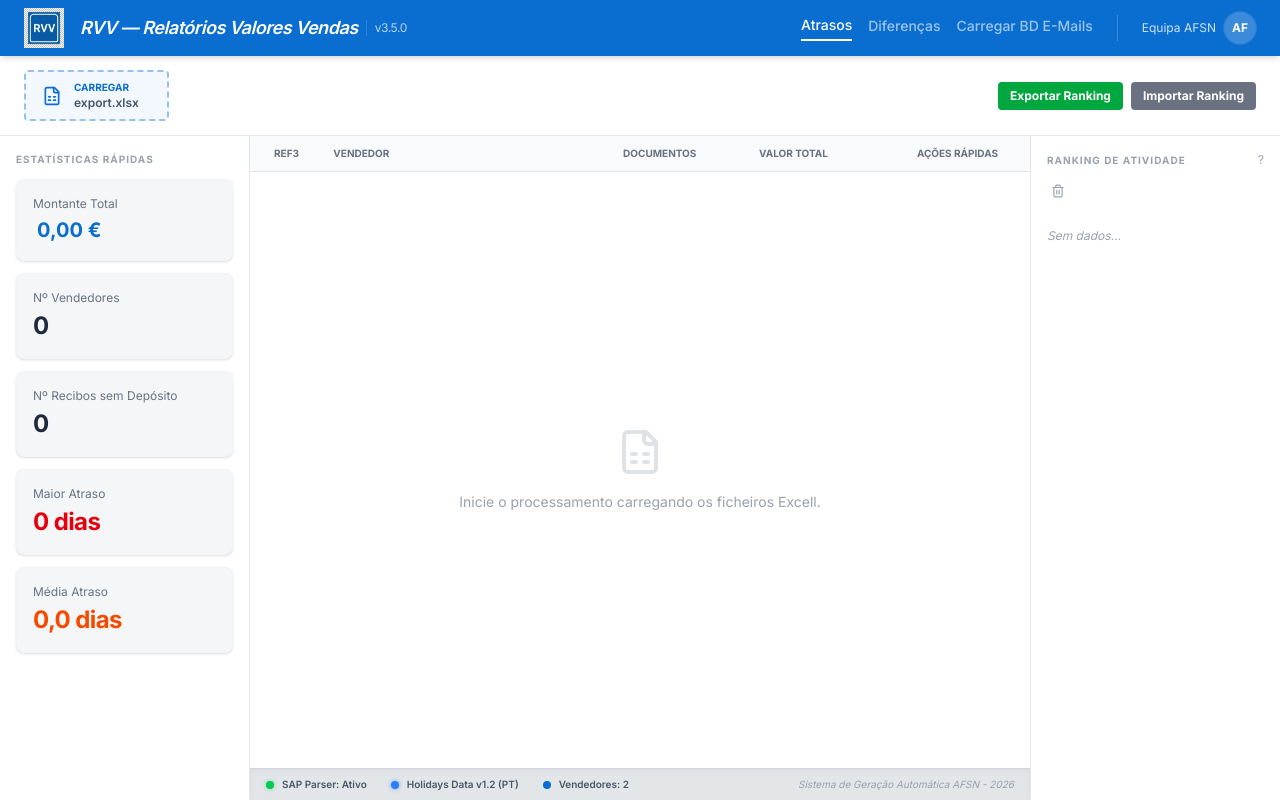
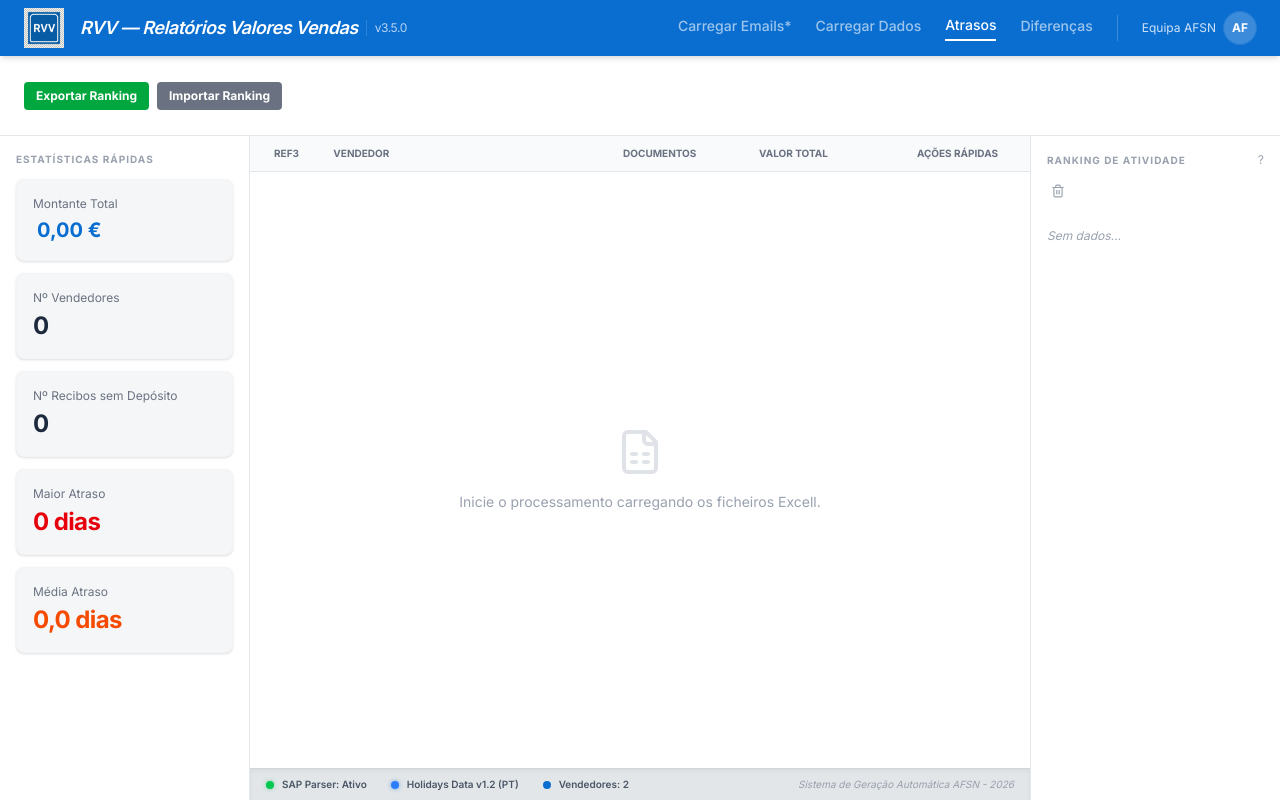
Before and after one commit to SumolCompalAFSN/relatorios-vendas, a React (Vite) app: page / in a window 1280 px wide. Built offline with nearby package versions, Linux system fonts and the light colour scheme.

Commit message:
Update App.tsx

```diff
--- a/src/App.tsx
+++ b/src/App.tsx
@@ -644,9 +644,31 @@ alert("Ranking importado com sucesso!");
         </div>
 
         <div className="flex items-center space-x-6 text-white text-sm">
-          <div className="flex space-x-4 border-r border-white/20 pr-6">
+          <div className="flex items-center space-x-6 border-r border-white/20 pr-6">
+
+  {/* ✅ Carregar Emails */}
   <button
-              onClick={() => { setMode('ATRASO'); setResults([]); }}
+    onClick={() => setImportModal(true)}
+    className="opacity-60 hover:opacity-100 font-medium pb-1 transition-all"
+  >
+    Carregar Emails*
+  </button>
+
+  {/* ✅ Carregar Dados */}
+  <label className="opacity-60 hover:opacity-100 font-medium pb-1 transition-all cursor-pointer">
+    Carregar Dados
+    <input
+      type="file"
+      className="hidden"
+      accept=".xlsx,.xls,.html"
+      onChange={handleFileChange}
+      ref={fileInputRef}
+    />
+  </label>
+
+  {/* ✅ Atrasos */}
+  <button
+    onClick={() => setMode('ATRASO')}
     className={cn(
       "opacity-90 hover:opacity-100 font-medium pb-1 transition-all",
       mode === 'ATRASO' ? "border-b-2 border-white opacity-100" : "opacity-60"
@@ -654,8 +676,10 @@ alert("Ranking importado com sucesso!");
   >
     Atrasos
   </button>
+
+  {/* ✅ Diferenças */}
   <button
-              onClick={() => { setMode('DIFERENCA'); setResults([]); }}
+    onClick={() => setMode('DIFERENCA')}
     className={cn(
       "opacity-90 hover:opacity-100 font-medium pb-1 transition-all",
       mode === 'DIFERENCA' ? "border-b-2 border-white opacity-100" : "opacity-60"
@@ -663,12 +687,7 @@ alert("Ranking importado com sucesso!");
   >
     Diferenças
   </button>
-            <button
-              onClick={() => setImportModal(true)}
-              className="opacity-60 hover:opacity-100 font-medium pb-1 transition-all"
-            >
-              Carregar BD E-Mails
-            </button>
+
 </div>
           <div className="hidden md:flex items-center space-x-2">
             <span className="opacity-80 text-xs">Equipa AFSN</span>
@@ -679,18 +698,6 @@ alert("Ranking importado com sucesso!");
 
       {/* Top Action Bar */}
       <div className="h-20 bg-white border-b border-gray-200 flex items-center px-6 justify-between shadow-sm shrink-0">
-        <div className="flex items-center space-x-4">
-          <label className="border-2 border-dashed border-[#0A6ED1]/40 bg-[#0A6ED1]/5 rounded px-4 py-2 flex items-center space-x-3 cursor-pointer hover:bg-[#0A6ED1]/10 transition-colors group">
-             <FileSpreadsheet size={20} className="text-[#0A6ED1]" />
-             <div>
-               <p className="text-[10px] uppercase font-bold text-[#0A6ED1]">Carregar</p>
-               <p className="text-xs font-semibold text-slate-600">
-                 export.xlsx
-               </p>
-             </div>
-             <input type="file" className="hidden" accept=".xlsx,.xls,.html" onChange={handleFileChange} ref={fileInputRef} />
-          </label>
-        </div>
 
         <div className="flex space-x-2 items-center">
 
```
Lines whose indentation alone changed are shown as unchanged.
